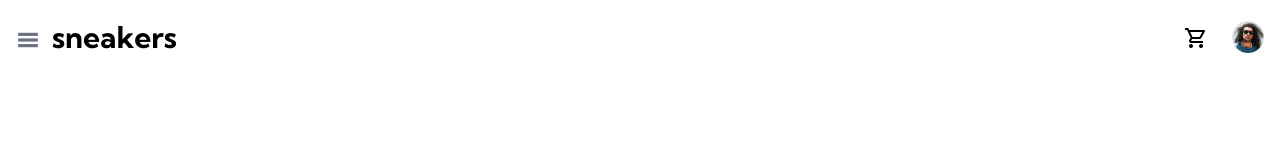
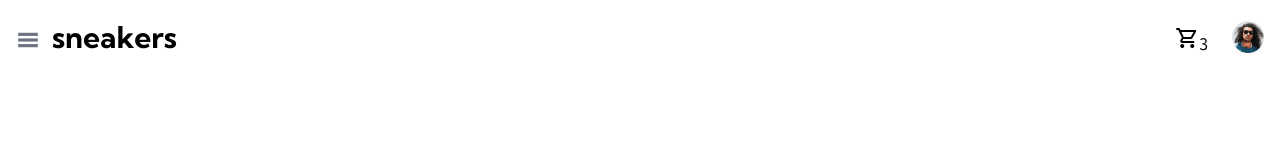
Before and after one commit to abno-24/ecommerce-product-page, a Vue app: page / in a window 1280 px wide. Shown: the top 160 px of the page. Built offline with nearby package versions, Linux system fonts and the light colour scheme.

Commit message:
modified: navbar

```diff
--- a/src/components/Navbar.vue
+++ b/src/components/Navbar.vue
@@ -15,6 +15,7 @@
         <div class="flex justify-between items-center gap-6">
           <div class="mt-2">
             <span class="material-symbols-outlined"> shopping_cart </span>
+            <span>3</span>
           </div>
           <div>
             <a href="#">
```
